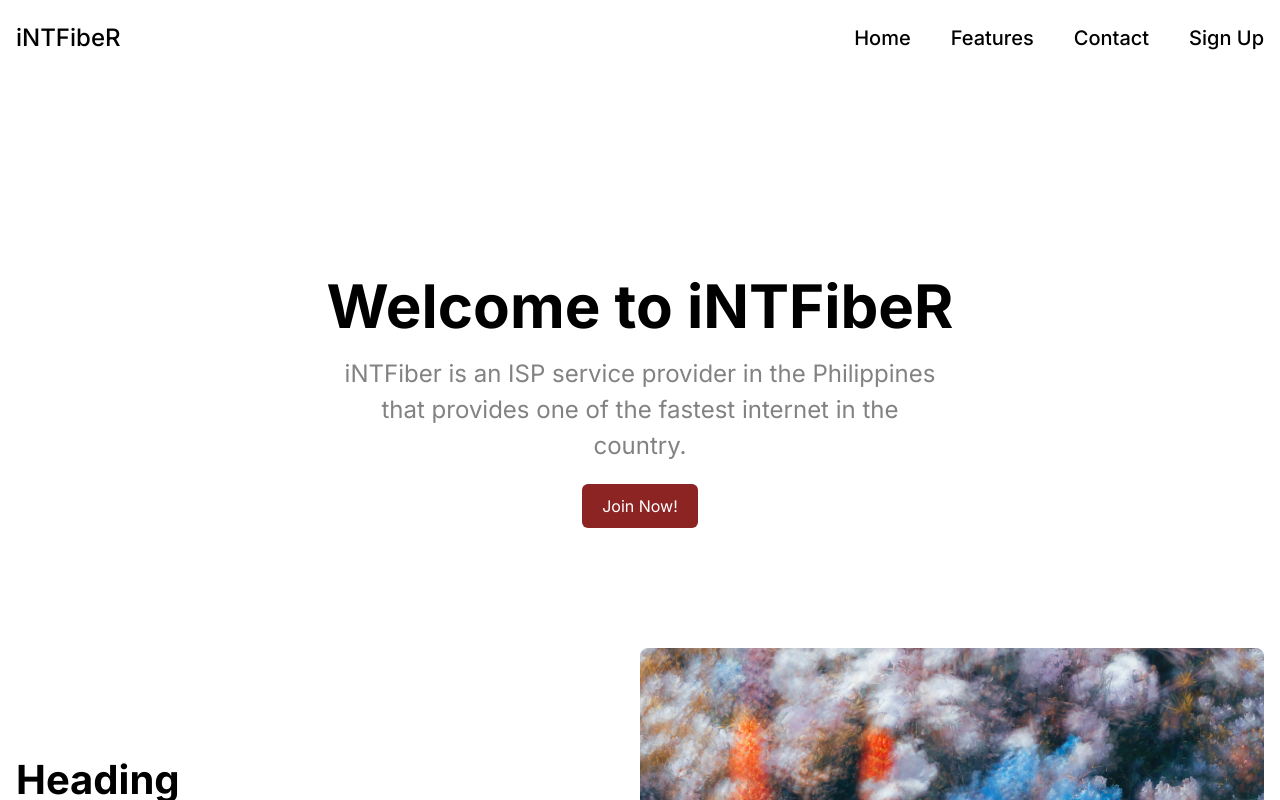
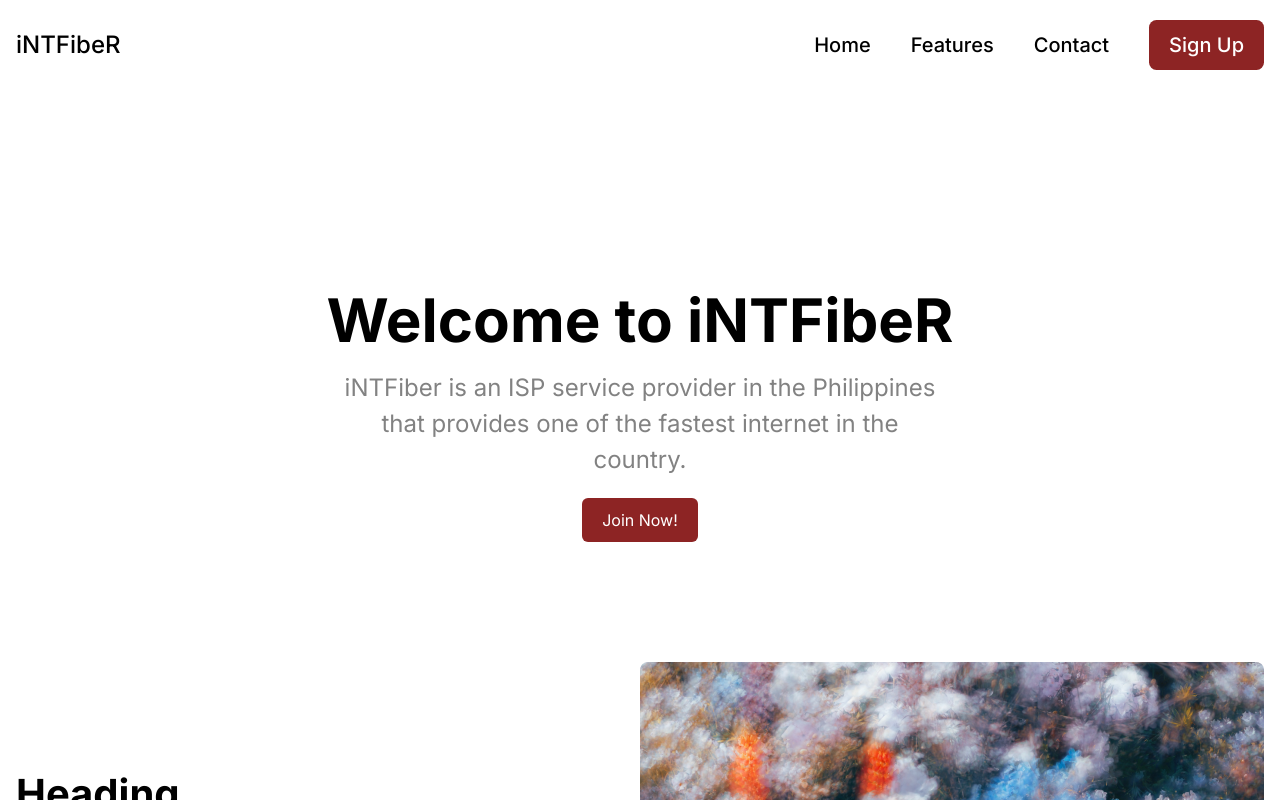
Before and after one commit to jamescasipong/isp-services, a React (Vite) app: page / in a window 1280 px wide. Shown: the top 800 px of the page. Built offline with nearby package versions, Linux system fonts and the light colour scheme.

Commit message:
galing ko talaga

```diff
--- a/src/components/sections/Navbar.jsx
+++ b/src/components/sections/Navbar.jsx
@@ -13,7 +13,7 @@ const Navbar = () => {
             {navLinks.map((nL) =>
             (
                 <ul key={nL.id} className='flex items-center'>
-                    <li className='text-black cursor-pointer font-medium navtext hover:text-orange-500'><a href={`#${nL.id} `}>{nL.title}</a></li>
+                    <li className={`text-black cursor-pointer font-medium navtext hover:text-orange-500 ${nL.id}`}><a href={`#${nL.id} `}>{nL.title}</a></li>
                 </ul>
             ))}
         </div>
--- a/src/index.css
+++ b/src/index.css
@@ -41,7 +41,7 @@ body {
 
 }
 
-#sign-up {
+.sign-up {
   padding-top: 10px;
   padding-bottom: 10px;
   padding-left: 20px;
```
